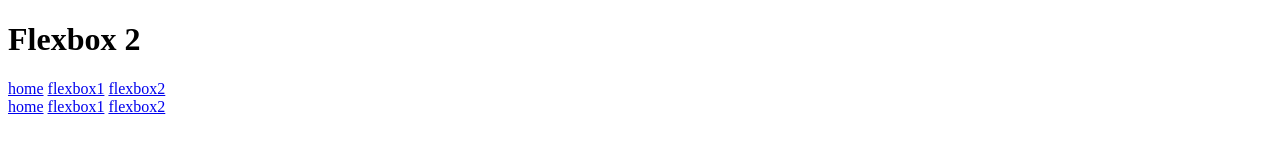
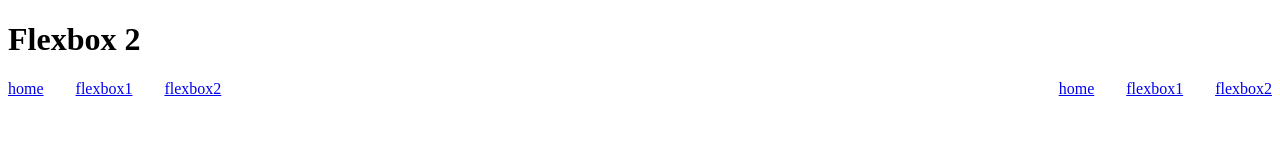
Before and after one commit to Jonah-28-09/Flexbox, a plain HTML site: page html/flexbox2.html in a window 1280 px wide. Drawn offline with Linux system fonts and the light colour scheme.

Commit message:
styled the nav bar by adding flex1, flex2, and flex3 classes in css

```diff
--- a/css/style2.css
+++ b/css/style2.css
@@ -0,0 +1,14 @@
+.flex1 {
+    display: flex;
+    flex-direction: row;
+    justify-content: space-between;
+    align-items: center;
+}
+
+.flex2, .flex3{
+    display: flex;
+    flex-direction: row;
+    justify-content: space-between;
+    align-items: center;
+    gap: 32px;
+}
--- a/html/flexbox2.html
+++ b/html/flexbox2.html
@@ -8,6 +8,7 @@
 </head>
 <body>
     <h1>Flexbox 2</h1>
+    <div class="flex1">
     <div class="flex2">
         <a href="../index.html">home</a>
         <a href="flexbox1.html">flexbox1</a>
@@ -18,5 +19,6 @@
         <a href="flexbox1.html">flexbox1</a>
         <a href="flexbox2.html">flexbox2</a>
     </div>
+    </div>
 </body>
 </html>
```
